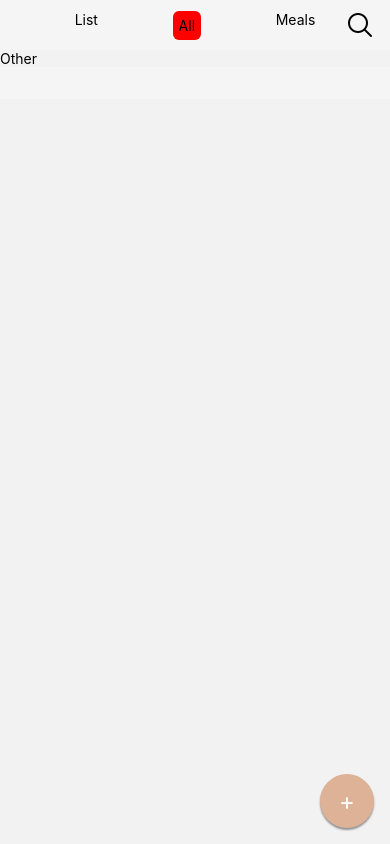
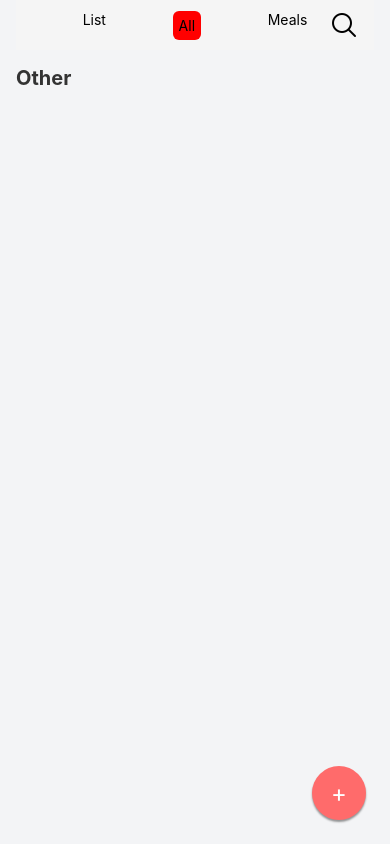
Before and after one commit to Dimakoua/GroceryList, a React Native app: screen /Main in a window 390 px wide. Built offline with nearby package versions, Linux system fonts and the light colour scheme.

Commit message:
update styles

```diff
--- a/src/screens/ShoppingListScreen.js
+++ b/src/screens/ShoppingListScreen.js
@@ -29,8 +29,8 @@ function ShoppingListScreen({ navigation }) {
 
     const getListsByTypeWrap = () => {
         const data = getListsByType(type);
-        const pinnedList = data.filter(x => x.pinned)
-        const notPinnedList = data.filter(x => !x.pinned)
+        const pinnedList = data.filter(x => x.pinned);
+        const notPinnedList = data.filter(x => !x.pinned);
         setPinnedList(pinnedList);
         setNotPinnedList(notPinnedList);
     }
@@ -59,8 +59,8 @@ function ShoppingListScreen({ navigation }) {
 
     const onSearch = async (text) => {
         const data = await searchLists(text, type);
-        const pinnedList = data.filter(x => x.pinned)
-        const notPinnedList = data.filter(x => !x.pinned)
+        const pinnedList = data.filter(x => x.pinned);
+        const notPinnedList = data.filter(x => !x.pinned);
         setPinnedList(pinnedList);
         setNotPinnedList(notPinnedList);
     }
@@ -97,26 +97,17 @@ function ShoppingListScreen({ navigation }) {
         }
     };
 
-    const ListComponent = (data) => {
-        return (
-            <View style={styles.container}>
-                <FlatList
-                    data={data}
-                    keyExtractor={(item) => item.id}
-                    numColumns={2}
-                    contentContainerStyle={styles.flatListContainer}
-                    renderItem={({ item, index }) => (
-                        <TouchableOpacity
-                            onPress={() => { handleCardPress(item) }}
-                            style={[styles.shoppingList, index % 2 === 0 ? { marginRight: '5%' } : null,]}
-                        >
-                            <Text style={styles.listTitle}>{item.name}</Text>
-                        </TouchableOpacity>
-                    )}
-                />
-            </View>
-        );
-    }
+    const renderListItem = ({ item, index }) => (
+        <TouchableOpacity
+            onPress={() => handleCardPress(item)}
+            style={[
+                styles.shoppingList,
+                index % 2 === 0 ? styles.evenColumn : null,
+            ]}
+        >
+            <Text style={styles.listTitle}>{item.name}</Text>
+        </TouchableOpacity>
+    );
 
     return (
         <PanGestureHandler
@@ -126,17 +117,31 @@ function ShoppingListScreen({ navigation }) {
                 }
             }}
         >
-            <View style={styles.wrap}>
+            <View style={styles.container}>
                 <HeaderComponent onPress={handleHeaderPress} onSearch={onSearch} />
 
-                {pinnedList.length ? (
+                {pinnedList.length > 0 && (
                     <View>
-                        <Text>Pinned</Text>
-                        {ListComponent(pinnedList)}
+                        <Text style={styles.sectionTitle}>Pinned</Text>
+                        <FlatList
+                            data={pinnedList}
+                            keyExtractor={(item) => item.id}
+                            numColumns={2}
+                            contentContainerStyle={styles.flatListContainer}
+                            renderItem={renderListItem}
+                        />
                     </View>
-                ) : null}
-                <Text>Other</Text>
-                {ListComponent(notPinnedList)}
+                )}
+
+                <Text style={styles.sectionTitle}>Other</Text>
+                <FlatList
+                    data={notPinnedList}
+                    keyExtractor={(item) => item.id}
+                    numColumns={2}
+                    contentContainerStyle={styles.flatListContainer}
+                    renderItem={renderListItem}
+                />
+
                 <View style={styles.addButtonContainer}>
                     <TouchableOpacity
                         style={styles.addButton}
@@ -152,15 +157,12 @@ function ShoppingListScreen({ navigation }) {
 
 const styles = StyleSheet.create({
     container: {
-        padding: 16,
-        backgroundColor: '#f5f5f5',
-        flexDirection: 'row', // Use row direction
-        flexWrap: 'wrap',     // Allow items to wrap to the next row
-        justifyContent: 'space-between', // Align items evenly between rows
-        // height: '100%'
+        flex: 1,
+        backgroundColor: '#F3F4F6', // Updated background color
+        paddingHorizontal: 16,
     },
     shoppingList: {
-        marginTop: 4,
+        marginTop: 8, // Increased margin top for spacing
         backgroundColor: 'white',
         borderRadius: 8,
         padding: 16,
@@ -172,21 +174,32 @@ const styles = StyleSheet.create({
         shadowOpacity: 0.2,
         shadowRadius: 2,
         elevation: 2,
-        width: '48%', // Adjust item width for two columns
-        marginBottom: 6, // Add margin at the bottom of each item for spacing
+        flex: 1,
+        margin: '1%',
+    },
+    evenColumn: {
+        marginRight: 0,
     },
     listTitle: {
         fontSize: 18,
         fontWeight: 'bold',
         marginBottom: 8,
+        color: '#333', // Updated text color
+    },
+    sectionTitle: {
+        fontSize: 20, // Increased font size
+        fontWeight: 'bold',
+        marginTop: 16, // Added margin top for spacing
+        marginBottom: 8, // Added margin bottom for spacing
+        color: '#333', // Updated text color
     },
     addButtonContainer: {
         position: 'absolute',
-        bottom: 16,
-        right: 16,
+        bottom: 24, // Increased bottom position
+        right: 24, // Increased right position
     },
     addButton: {
-        backgroundColor: 'rgb(222, 178, 150)',
+        backgroundColor: '#FF6B6B', // Updated button color
         width: 54,
         height: 54,
         borderRadius: 27,
@@ -205,11 +218,6 @@ const styles = StyleSheet.create({
         color: '#fff',
         fontSize: 24,
     },
-    wrap: {
-        height: '100%'
-    }
 });
 
-
-
 export default ShoppingListScreen;
```
